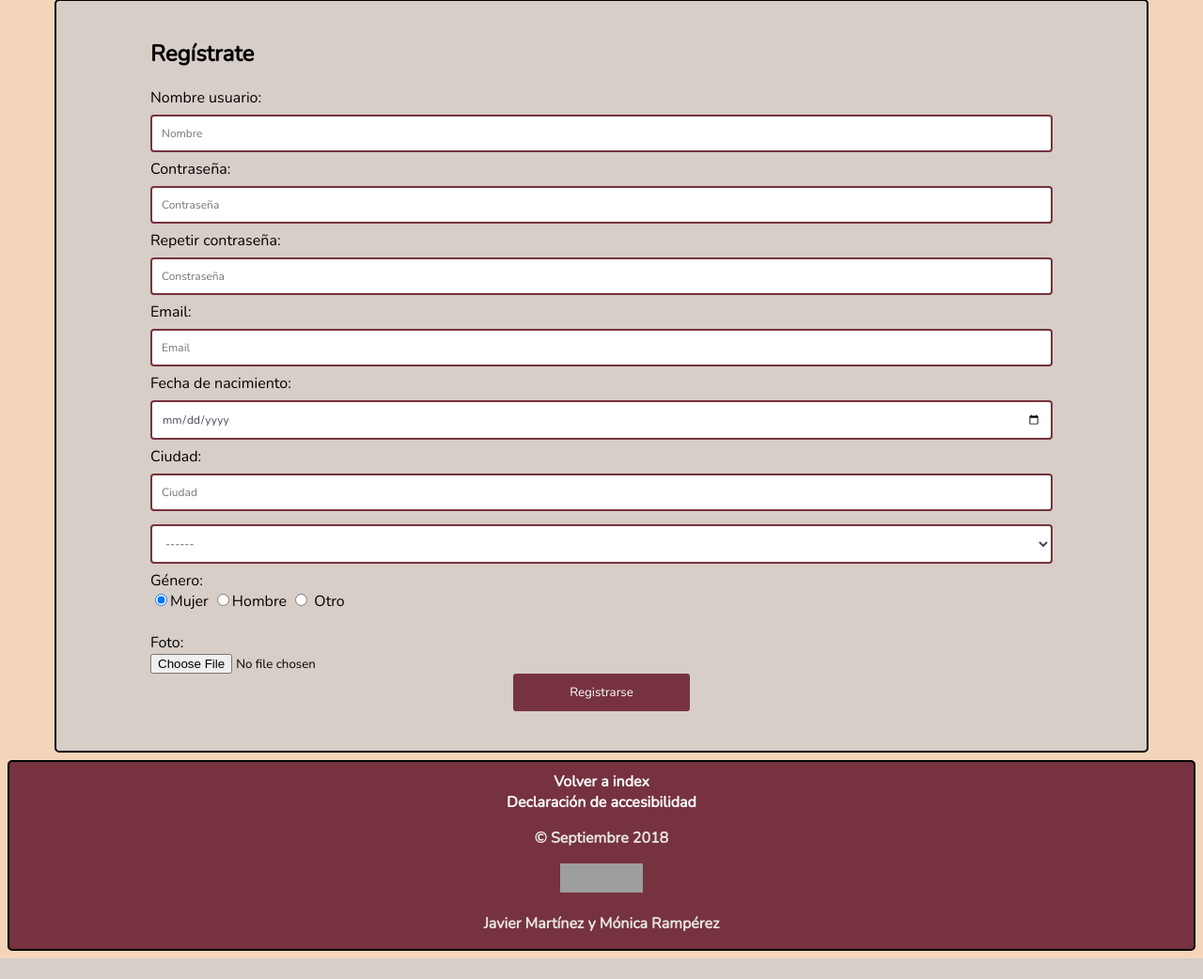
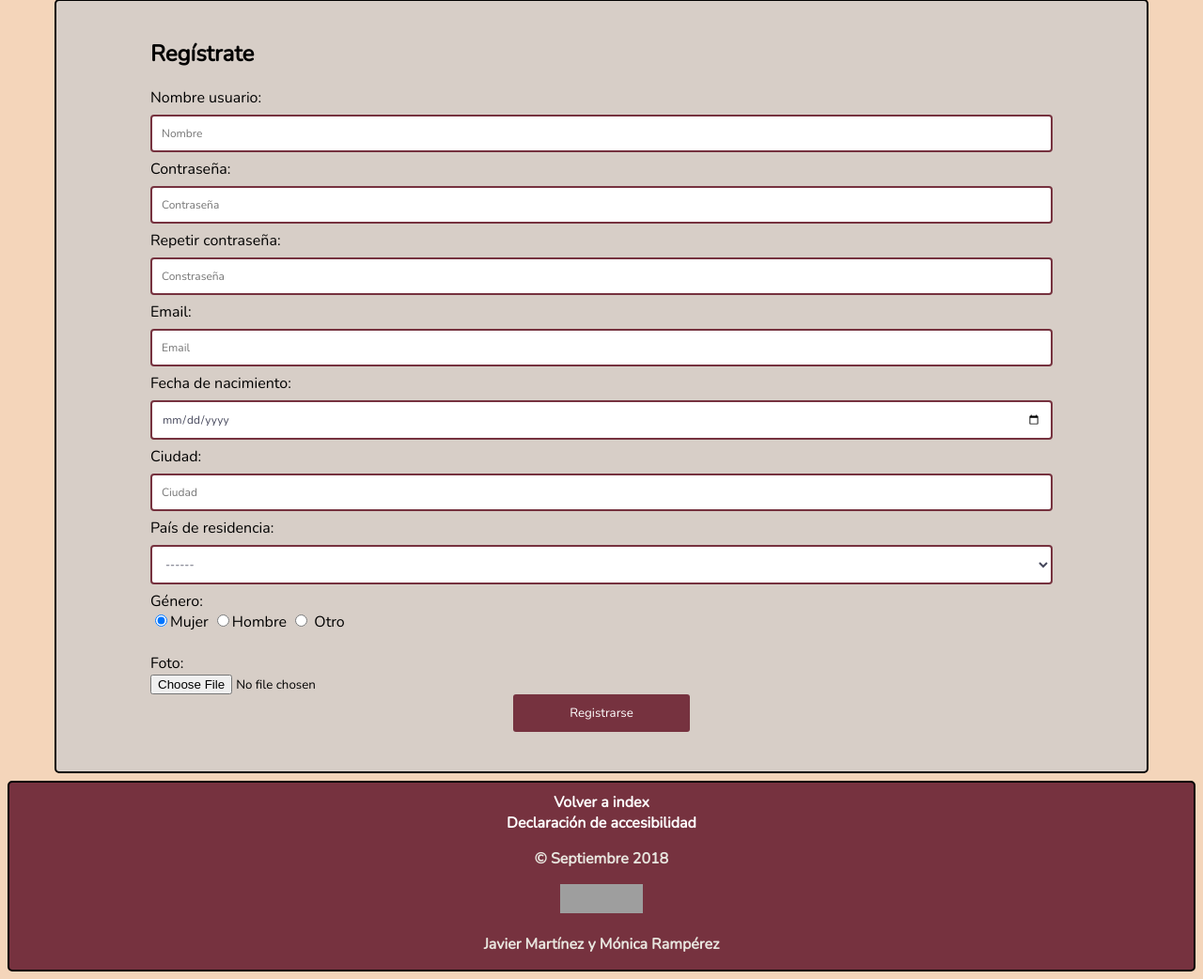
Before and after one commit to Javorr/DAW, a PHP site: page /Registro.php?error=1 in a window 1280 px wide. Shown: the part 331-1373 px from the top of the page at 94% size. Before the commit the page ends 1351 px from the top, so only its background shows below. Run offline with PHP 8.4, Linux system fonts and the light colour scheme; data that the repository does not hold is empty; grey boxes are pictures that could not be loaded.

Commit message:
perdon una tonteria

```diff
--- a/practica1/registro.php
+++ b/practica1/registro.php
@@ -31,7 +31,8 @@ echo<<<EOF
         <label for="remail">Email: </label><br><input id="remail" type="email" name="email" placeholder="Email" required><br>
         <label for="rfecha">Fecha de nacimiento: </label><br><input id="rfecha" type="date" name="fecha"  required><br> <!-- warning puesto que date no lo soportan todos los navegadores-->
         <label for="rciudad">Ciudad: </label><br><input id="rciudad" type="text" name="ciudad" placeholder="Ciudad" required><br>
-        <select for="rpais">País de residencia: <option value="---">------</option>
+        <label for="rpais">País de residencia: </label><br>
+        <select><option value="---">------</option>
 EOF;
 
   if ($consulta->num_rows > 0) {
```
